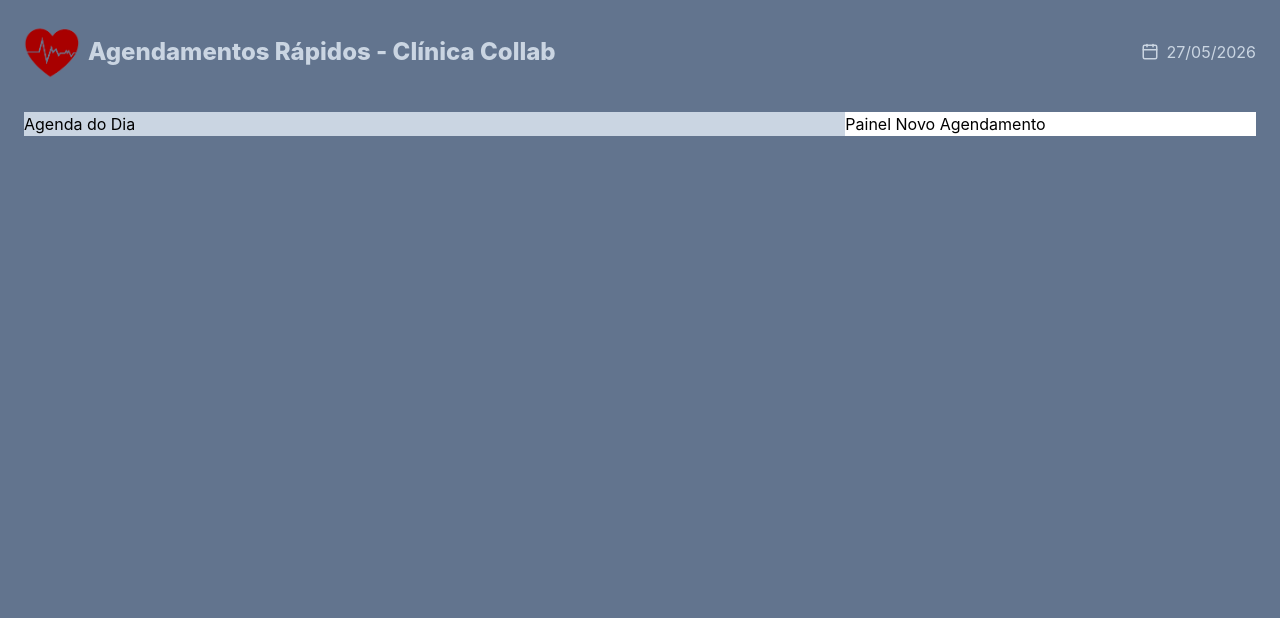
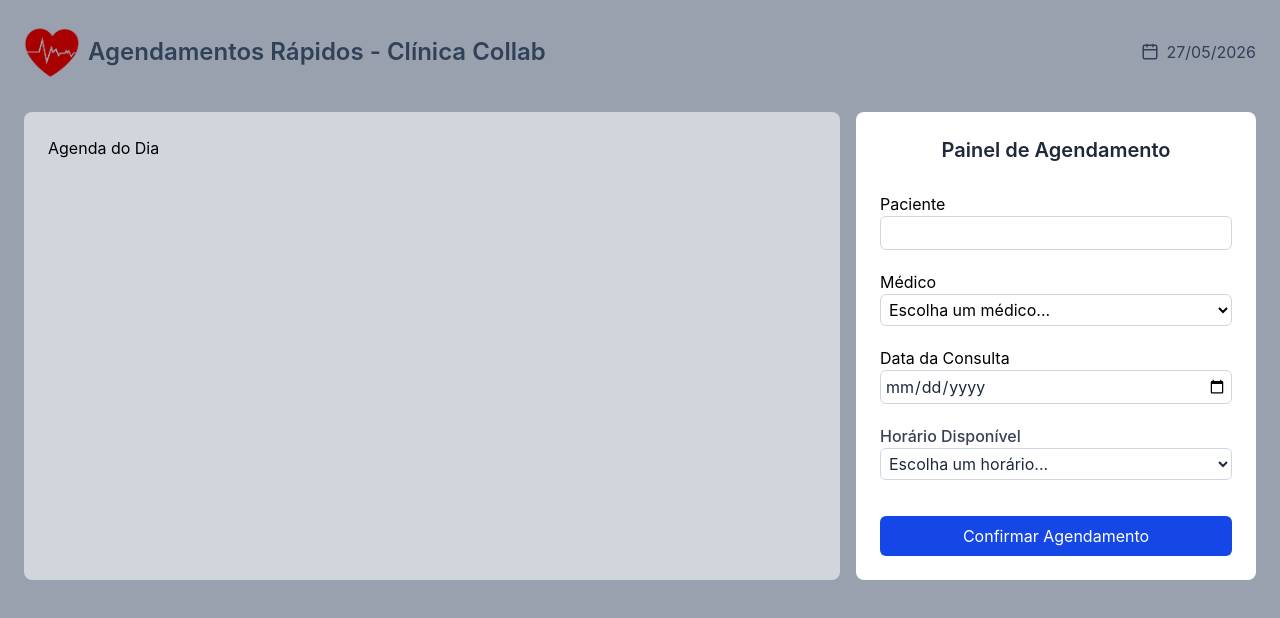
Before and after one commit to rebecafloriano/appointments, a React (Vite) app: page / in a window 1280 px wide. Shown: the top 618 px of the page. Built offline with nearby package versions, Linux system fonts and the light colour scheme.

Commit message:
feat: estruturação do AppointmentPanel e lógica de slots de 35 min

```diff
--- a/src/App.tsx
+++ b/src/App.tsx
@@ -1,26 +1,29 @@
 import logo from './assets/logo.png'
 import { Calendar } from 'lucide-react'
+import { AppointmentPanel } from './components/AppointmentPanel'
 
 function App() {
 
   return (
-    <div className="p-6 flex flex-col gap-8 bg-slate-500 min-h-screen">
-      <header className="flex justify-between items-center ">
+    <div className="p-6 flex flex-col gap-8 bg-gray-400 min-h-screen">
+      <header className="flex justify-between items-center text-slate-700">
         <div className='flex items-center gap-2'>
           <img className='w-14' src={logo} alt="Clínica Collab" />
-          <h1 className='font-extrabold text-2xl text-slate-300'>Agendamentos Rápidos - Clínica Collab</h1>
+          <h1 className='font-semibold text-2xl '>Agendamentos Rápidos - Clínica Collab</h1>
         </div>
 
-        <div className='flex gap-2 text-slate-300 items-center'>
+        <div className='flex gap-2 items-center'>
           <Calendar
             size={18}
           />
           <span>27/05/2026</span>
         </div>
       </header>
-      <main className='grid grid-cols-3'>
-        <section className=' bg-slate-300 col-span-2'>Agenda do Dia</section>
-        <section className='col-span-1 bg-white'>Painel Novo Agendamento</section>
+      <main className='grid grid-cols-3 gap-4'>
+        <section className='p-6 bg-gray-300 col-span-2 rounded-lg'>Agenda do Dia</section>
+        <section className='p-6 col-span-1 bg-white min-w-xs rounded-lg'>
+          <AppointmentPanel/>
+        </section>
       </main>
     </div>
   )
--- /dev/null
+++ b/src/components/AppointmentPanel.tsx
@@ -0,0 +1,115 @@
+import {useState, type SyntheticEvent } from 'react'
+import { type Doctor } from '../types/clinic'
+import { generateTimeSlots } from '../utils/timeUtils';
+
+export const AppointmentPanel = () => {
+    const [patientName, setPatientName] = useState('')
+    const [selectedDoctorId, setSelectedDoctorId] = useState<Doctor['id']>('');
+    const [date, setDate] = useState('')
+    const [startTime, setStartTime] = useState('')
+
+
+    // Guardamos a lista gerada numa variável para usar no JSX
+    const availableSlots = generateTimeSlots();
+
+    // 2. FUNÇÃO UTILITÁRIA: Calcula o fim baseado no início escolhido (+35 min)
+    const calculateEndTime = (timeString: string): string => {
+        if (!timeString) return '';
+        const [hours, minutes] = timeString.split(':').map(Number);
+        const dateObj = new Date();
+        dateObj.setHours(hours);
+        dateObj.setMinutes(minutes + 35);
+
+        return `${String(dateObj.getHours()).padStart(2, '0')}:${String(dateObj.getMinutes()).padStart(2, '0')}`;
+    };
+
+    const handleConfirm = (e: SyntheticEvent) => {
+        e.preventDefault();
+
+        if (!patientName || !selectedDoctorId || !date || !startTime) {
+            alert("Por favor, preencha todos os campos.");
+            return;
+        }
+
+        const newAppointment = {
+            patientName,
+            doctorId: selectedDoctorId,
+            date,
+            startTime,
+            endTime: calculateEndTime(startTime) // O fim continua a ser calculado sozinho!
+        };
+
+        console.log("Agendamento criado no slot de 35min:", newAppointment);
+
+        // Limpar os campos
+        setPatientName('');
+        setSelectedDoctorId('');
+        setDate('');
+        setStartTime('');
+    };
+
+    const [selectDoctorId, setSelectDoctorId] = useState<Doctor['id']>('')
+    return (
+        <form onSubmit={handleConfirm} className="flex flex-col gap-5">
+            <h2 className="text-xl mb-2 self-center font-semibold text-gray-800">Painel de Agendamento</h2>
+            <div>
+                <label className="text-md" htmlFor="patientName">Paciente</label>
+                <input
+                    className="p-1 w-full border border-gray-300 rounded-md"
+                    type="text"
+                    value={patientName}
+                    onChange={(e)=>{setPatientName(e.target.value)}}
+
+                />
+            </div>
+            <div className="flex flex-col">
+                <label className="text-md" htmlFor="doctors">Médico</label>
+                <select
+                    className="p-1 w-full border border-gray-300 rounded-md"
+                    id="doctors"
+                    value={selectDoctorId}
+                    onChange={(e)=> setSelectDoctorId(e.target.value)}
+                >
+                    <option value="">Escolha um médico...</option>
+                    <option value="1">Dr. Ramos</option>
+                    <option value="2">Dr. Neves</option>
+                    <option value="3">Dra. Souza</option>
+                </select>
+            </div>
+            <div>
+                <label className="text-md" htmlFor="date">Data da Consulta</label>
+                <input
+                    className="p-1 text-slate-800 w-full border border-gray-300 rounded-md"
+                    type="date"
+                    id="date"
+                    value={date}
+                    onChange={(e)=> setDate(e.target.value)}
+                />
+            </div>
+            {/* 🚀 NOVO CAMPO: Horários Disponíveis em formato SELECT */}
+            <div>
+                <label className="text-md font-medium text-gray-700" htmlFor="startTime">Horário Disponível</label>
+                <select
+                    className="p-1 w-full border border-gray-300 rounded-md text-slate-800 focus:outline-blue-500"
+                    id="startTime"
+                    value={startTime}
+                    onChange={(e) => setStartTime(e.target.value)}
+                >
+                    <option value="">Escolha um horário...</option>
+                    {availableSlots.map(slot => (
+                        <option key={slot} value={slot}>
+                            {slot} às {calculateEndTime(slot)}
+                        </option>
+                    ))}
+                </select>
+            </div>
+            <button
+                className="bg-blue-700 p-2 rounded-md text-md mt-4 text-white hover:bg-blue-700/85"
+                type="submit"
+            >
+                Confirmar Agendamento
+            </button>
+
+        </form>
+    )
+}
--- /dev/null
+++ b/src/utils/timeUtils.ts
@@ -0,0 +1,22 @@
+ // 1. FUNÇÃO UTILITÁRIA: Cria a lista de horários de 35 em 35 minutos
+    export const generateTimeSlots = (): string[] => {
+        const slots: string[] = [];
+
+        // Definimos a hora de início (08:00) e fim (18:00) em minutos totais do dia
+        let currentMinutes = 8 * 60; // 08:00 = 480 minutos
+        const endMinutes = 18 * 60;  // 18:00 = 1080 minutos
+
+        while (currentMinutes < endMinutes) {
+            const hour = Math.floor(currentMinutes / 60);
+            const minute = currentMinutes % 60;
+
+            // Formata para string "HH:mm" garantindo os dois dígitos
+            const formattedTime = `${String(hour).padStart(2, '0')}:${String(minute).padStart(2, '0')}`;
+            slots.push(formattedTime);
+
+            // Avança o relógio em 35 minutos!
+            currentMinutes += 35;
+        }
+
+        return slots;
+    };
```
